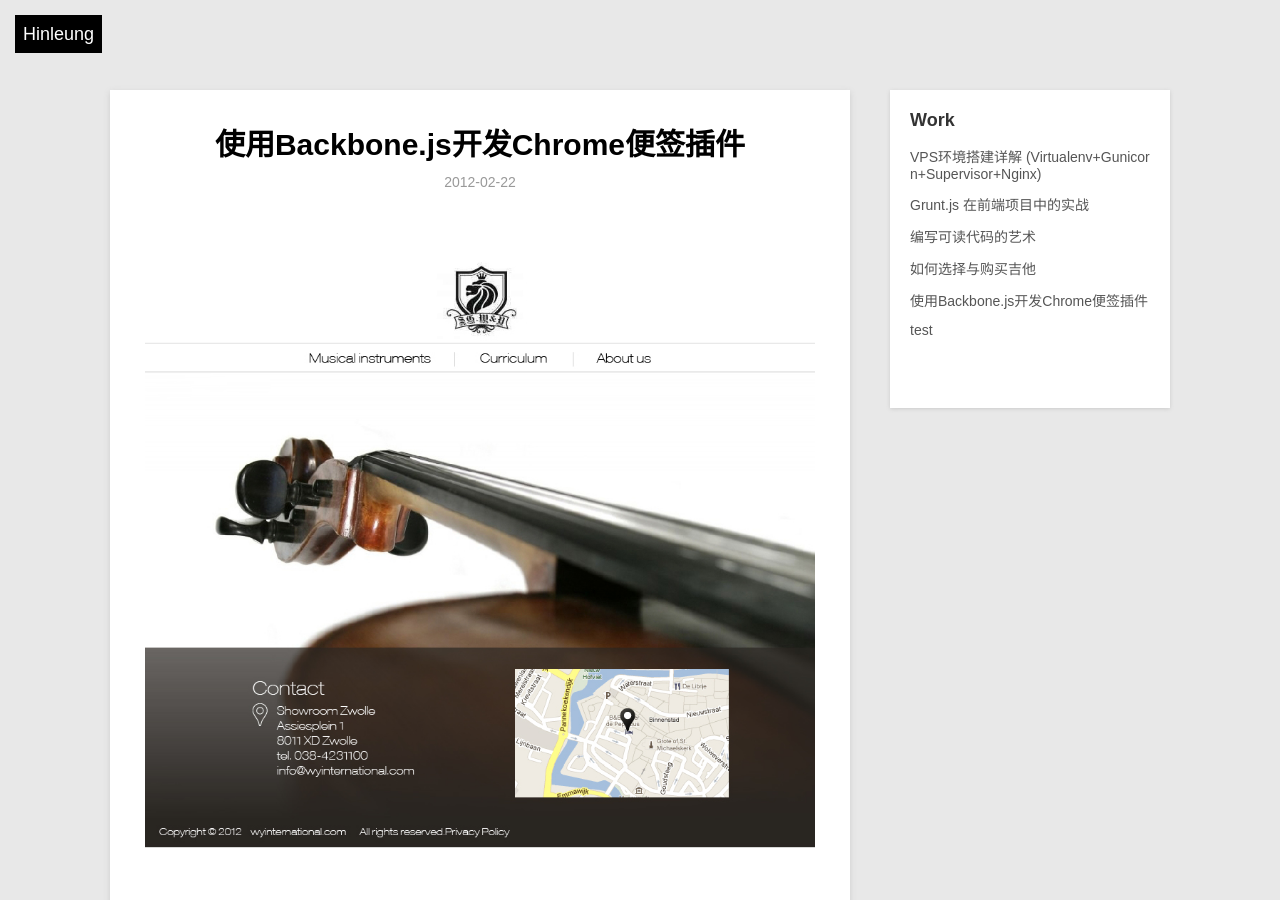
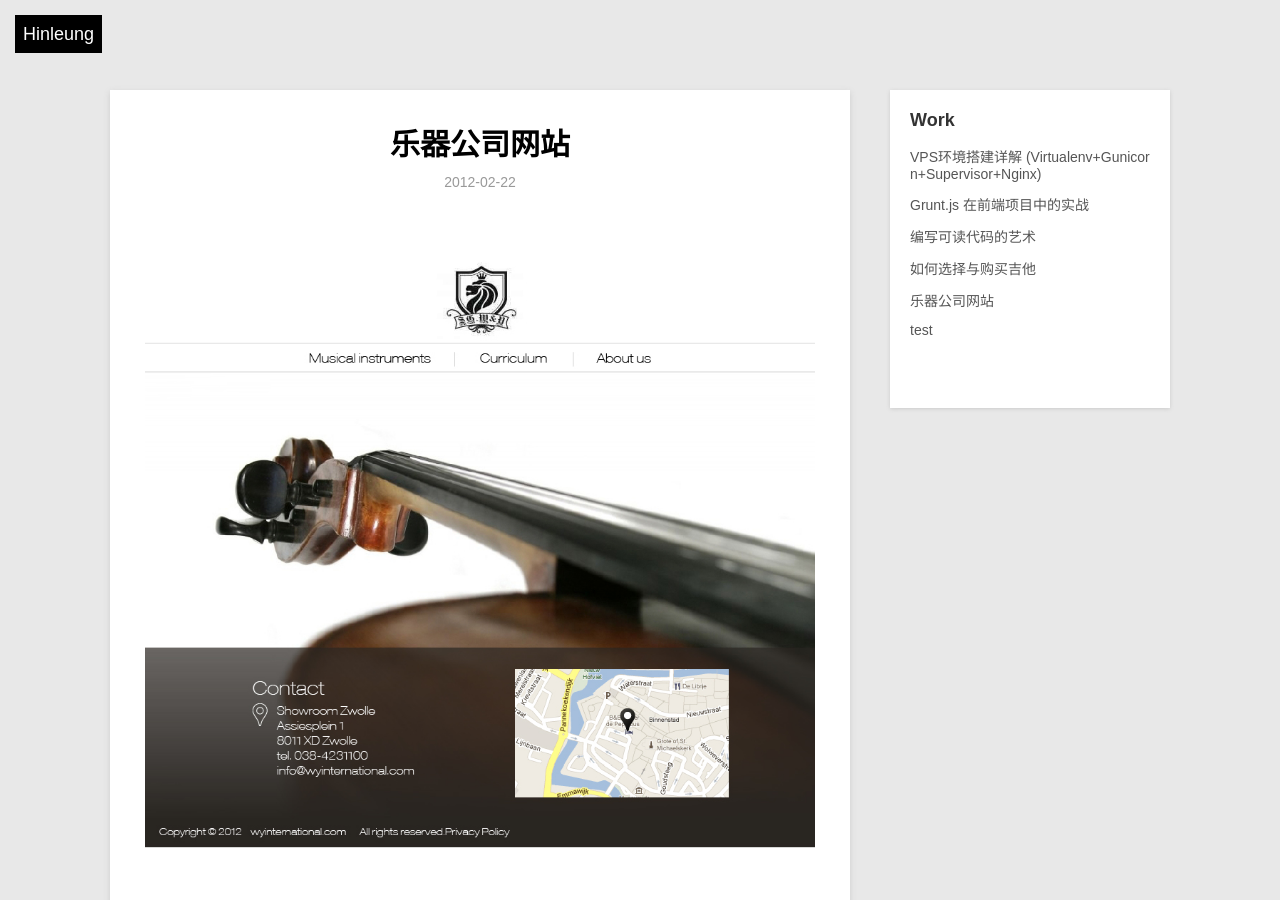
Before and after one commit to hinleung/hinleung.github.io, a Jekyll site: the page built from _posts/blog/2012-02-22-github-pages.md, in a window 1280 px wide and 900 px high. Built offline with Jekyll 4.4.1, drawn with Linux system fonts in a browser that asks for light colours; Markdown is read by kramdown in place of the engine named in the settings.

Commit message:
Update 2012-02-22-github-pages.md

```diff
--- a/_posts/blog/2012-02-22-github-pages.md
+++ b/_posts/blog/2012-02-22-github-pages.md
@@ -1,7 +1,7 @@
 ---
 layout: post
-title: 使用Backbone.js开发Chrome便签插件
-description: 没有合适的插件，就只好自己动手了，同时也用Backbone.js来练练手。
+title: 乐器公司网站
+description: 为一家乐器公司设计，网站目的是宣传公司品牌教育以及推销乐器。
 category: blog
 ---
 
```
